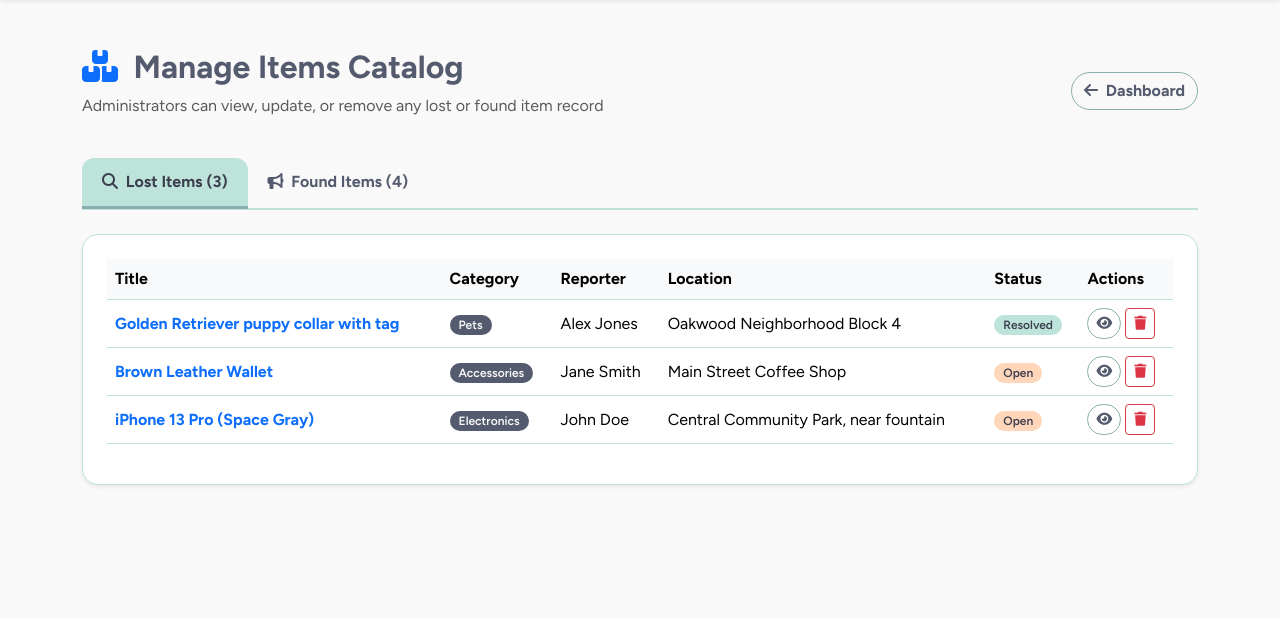
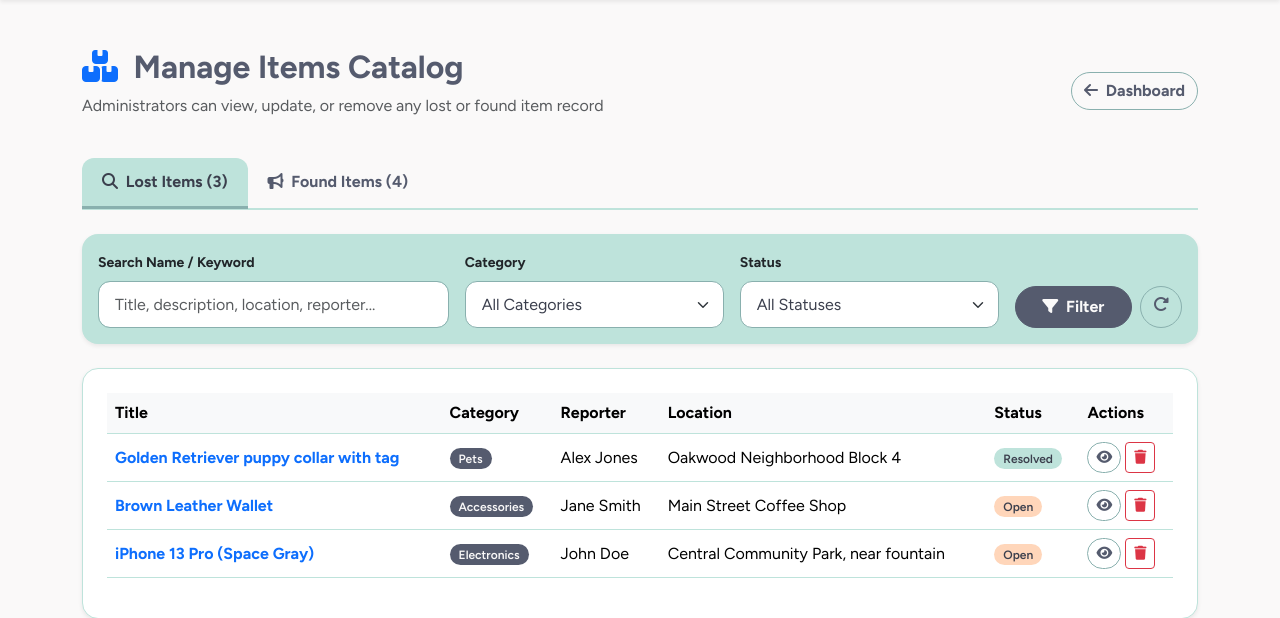
Before and after one commit to SickleFire/lost-and-found-system, a PHP site: page /admin/manage_items.php in a window 1280 px wide. Shown: the part 81-699 px from the top of the page. Run offline with PHP 8.4, Linux system fonts and the light colour scheme; a user stored in the database is signed in; data comes from the database, SQL or seed files in the repository.

Commit message:
Add search filtering by keyword, category, and status in admin manage items catalog

```diff
--- a/admin/manage_items.php
+++ b/admin/manage_items.php
@@ -18,8 +18,60 @@ if ($action === 'delete' && $id) {
     exit;
 }
 
-$lostItems = $pdo->query("SELECT l.*, u.full_name FROM lost_items l JOIN users u ON l.user_id = u.id ORDER BY l.created_at DESC")->fetchAll();
-$foundItems = $pdo->query("SELECT f.*, u.full_name FROM found_items f JOIN users u ON f.user_id = u.id ORDER BY f.created_at DESC")->fetchAll();
+// Search and filter parameters
+$search = trim($_GET['search'] ?? '');
+$category = trim($_GET['category'] ?? '');
+$status = trim($_GET['status'] ?? '');
+$activeTab = $_GET['tab'] ?? ($type === 'found' ? 'found' : 'lost');
+
+// Fetch categories for filter dropdowns (distinct from both tables or standard list)
+$categories = $pdo->query("SELECT DISTINCT category FROM (SELECT category FROM lost_items UNION SELECT category FROM found_items) c ORDER BY category")->fetchAll(PDO::FETCH_COLUMN);
+
+// Build Lost Items query with filters
+$lostSql = "SELECT l.*, u.full_name FROM lost_items l JOIN users u ON l.user_id = u.id WHERE 1=1";
+$lostParams = [];
+
+if ($search !== '') {
+    $lostSql .= " AND (l.title LIKE ? OR l.description LIKE ? OR l.location_lost LIKE ? OR u.full_name LIKE ?)";
+    $searchWild = "%$search%";
+    $lostParams = array_merge($lostParams, [$searchWild, $searchWild, $searchWild, $searchWild]);
+}
+if ($category !== '') {
+    $lostSql .= " AND l.category = ?";
+    $lostParams[] = $category;
+}
+if ($status !== '') {
+    $lostSql .= " AND l.status = ?";
+    $lostParams[] = $status;
+}
+$lostSql .= " ORDER BY l.created_at DESC";
+
+$stmtLost = $pdo->prepare($lostSql);
+$stmtLost->execute($lostParams);
+$lostItems = $stmtLost->fetchAll();
+
+// Build Found Items query with filters
+$foundSql = "SELECT f.*, u.full_name FROM found_items f JOIN users u ON f.user_id = u.id WHERE 1=1";
+$foundParams = [];
+
+if ($search !== '') {
+    $foundSql .= " AND (f.title LIKE ? OR f.description LIKE ? OR f.location_found LIKE ? OR u.full_name LIKE ?)";
+    $searchWild = "%$search%";
+    $foundParams = array_merge($foundParams, [$searchWild, $searchWild, $searchWild, $searchWild]);
+}
+if ($category !== '') {
+    $foundSql .= " AND f.category = ?";
+    $foundParams[] = $category;
+}
+if ($status !== '') {
+    $foundSql .= " AND f.status = ?";
+    $foundParams[] = $status;
+}
+$foundSql .= " ORDER BY f.created_at DESC";
+
+$stmtFound = $pdo->prepare($foundSql);
+$stmtFound->execute($foundParams);
+$foundItems = $stmtFound->fetchAll();
 
 include '../header.php';
 ?>
@@ -36,20 +88,57 @@ include '../header.php';
     <!-- Tabs -->
     <ul class="nav nav-tabs mb-4" id="itemTab" role="tablist">
         <li class="nav-item" role="presentation">
-            <button class="nav-link active fw-bold" id="lost-tab" data-bs-toggle="tab" data-bs-target="#lost-pane" type="button" role="tab">
+            <button class="nav-link <?php echo $activeTab === 'lost' ? 'active' : ''; ?> fw-bold" id="lost-tab" data-bs-toggle="tab" data-bs-target="#lost-pane" type="button" role="tab" onclick="document.getElementById('tabInput').value='lost';">
                 <i class="fa-solid fa-search me-1"></i> Lost Items (<?php echo count($lostItems); ?>)
             </button>
         </li>
         <li class="nav-item" role="presentation">
-            <button class="nav-link fw-bold" id="found-tab" data-bs-toggle="tab" data-bs-target="#found-pane" type="button" role="tab">
+            <button class="nav-link <?php echo $activeTab === 'found' ? 'active' : ''; ?> fw-bold" id="found-tab" data-bs-toggle="tab" data-bs-target="#found-pane" type="button" role="tab" onclick="document.getElementById('tabInput').value='found';">
                 <i class="fa-solid fa-bullhorn me-1"></i> Found Items (<?php echo count($foundItems); ?>)
             </button>
         </li>
     </ul>
 
+    <!-- Search & Filter Card -->
+    <div class="card shadow-sm mb-4 bg-light border-0">
+        <div class="card-body">
+            <form method="GET" action="manage_items.php" class="row g-3 align-items-end">
+                <input type="hidden" name="tab" id="tabInput" value="<?php echo htmlspecialchars($activeTab); ?>">
+                <div class="col-md-4">
+                    <label for="search" class="form-label fw-bold small">Search Name / Keyword</label>
+                    <input type="text" class="form-control" id="search" name="search" value="<?php echo htmlspecialchars($search); ?>" placeholder="Title, description, location, reporter...">
+                </div>
+                <div class="col-md-3">
+                    <label for="category" class="form-label fw-bold small">Category</label>
+                    <select class="form-select" id="category" name="category">
+                        <option value="">All Categories</option>
+                        <?php foreach ($categories as $cat): ?>
+                            <option value="<?php echo htmlspecialchars($cat); ?>" <?php echo $category === $cat ? 'selected' : ''; ?>><?php echo htmlspecialchars($cat); ?></option>
+                        <?php endforeach; ?>
+                    </select>
+                </div>
+                <div class="col-md-3">
+                    <label for="status" class="form-label fw-bold small">Status</label>
+                    <select class="form-select" id="status" name="status">
+                        <option value="">All Statuses</option>
+                        <option value="Open" <?php echo $status === 'Open' ? 'selected' : ''; ?>>Open (Lost)</option>
+                        <option value="Resolved" <?php echo $status === 'Resolved' ? 'selected' : ''; ?>>Resolved (Lost)</option>
+                        <option value="Unclaimed" <?php echo $status === 'Unclaimed' ? 'selected' : ''; ?>>Unclaimed (Found)</option>
+                        <option value="Pending Verification" <?php echo $status === 'Pending Verification' ? 'selected' : ''; ?>>Pending Verification (Found)</option>
+                        <option value="Claimed" <?php echo $status === 'Claimed' ? 'selected' : ''; ?>>Claimed (Found)</option>
+                    </select>
+                </div>
+                <div class="col-md-2 d-flex gap-2">
+                    <button type="submit" class="btn btn-primary w-100 fw-bold"><i class="fa-solid fa-filter me-1"></i> Filter</button>
+                    <a href="manage_items.php" class="btn btn-outline-secondary" title="Reset Filters"><i class="fa-solid fa-rotate-right"></i></a>
+                </div>
+            </form>
+        </div>
+    </div>
+
     <div class="tab-content" id="itemTabContent">
         <!-- Lost Pane -->
-        <div class="tab-pane fade show active" id="lost-pane" role="tabpanel">
+        <div class="tab-pane fade <?php echo $activeTab === 'lost' ? 'show active' : ''; ?>" id="lost-pane" role="tabpanel">
             <div class="card shadow-sm p-4">
                 <div class="table-responsive">
                     <table class="table table-hover align-middle">
@@ -64,6 +153,11 @@ include '../header.php';
                             </tr>
                         </thead>
                         <tbody>
+                            <?php if (empty($lostItems)): ?>
+                                <tr>
+                                    <td colspan="6" class="text-center py-4 text-muted">No lost items found matching your filters.</td>
+                                </tr>
+                            <?php else: ?>
                                 <?php foreach ($lostItems as $item): ?>
                                     <tr>
                                         <td class="fw-bold"><a href="../lost_detail.php?id=<?php echo $item['id']; ?>" class="text-decoration-none"><?php echo htmlspecialchars($item['title']); ?></a></td>
@@ -73,10 +167,11 @@ include '../header.php';
                                         <td><span class="badge bg-<?php echo $item['status'] === 'Open' ? 'warning text-dark' : 'secondary'; ?>"><?php echo $item['status']; ?></span></td>
                                         <td>
                                             <a href="../lost_detail.php?id=<?php echo $item['id']; ?>" class="btn btn-sm btn-outline-primary"><i class="fa-solid fa-eye"></i></a>
-                                        <a href="manage_items.php?type=lost&action=delete&id=<?php echo $item['id']; ?>" class="btn btn-sm btn-outline-danger" onclick="return confirm('Are you sure you want to delete this lost item?');"><i class="fa-solid fa-trash"></i></a>
+                                            <a href="manage_items.php?type=lost&action=delete&id=<?php echo $item['id']; ?>&tab=lost" class="btn btn-sm btn-outline-danger" onclick="return confirm('Are you sure you want to delete this lost item?');"><i class="fa-solid fa-trash"></i></a>
                                         </td>
                                     </tr>
                                 <?php endforeach; ?>
+                            <?php endif; ?>
                         </tbody>
                     </table>
                 </div>
@@ -84,7 +179,7 @@ include '../header.php';
         </div>
 
         <!-- Found Pane -->
-        <div class="tab-pane fade" id="found-pane" role="tabpanel">
+        <div class="tab-pane fade <?php echo $activeTab === 'found' ? 'show active' : ''; ?>" id="found-pane" role="tabpanel">
             <div class="card shadow-sm p-4">
                 <div class="table-responsive">
                     <table class="table table-hover align-middle">
@@ -99,6 +194,11 @@ include '../header.php';
                             </tr>
                         </thead>
                         <tbody>
+                            <?php if (empty($foundItems)): ?>
+                                <tr>
+                                    <td colspan="6" class="text-center py-4 text-muted">No found items found matching your filters.</td>
+                                </tr>
+                            <?php else: ?>
                                 <?php foreach ($foundItems as $item): ?>
                                     <tr>
                                         <td class="fw-bold"><a href="../found_detail.php?id=<?php echo $item['id']; ?>" class="text-decoration-none"><?php echo htmlspecialchars($item['title']); ?></a></td>
@@ -108,10 +208,11 @@ include '../header.php';
                                         <td><span class="badge bg-<?php echo $item['status'] === 'Unclaimed' ? 'primary' : ($item['status'] === 'Pending Verification' ? 'warning text-dark' : 'secondary'); ?>"><?php echo $item['status']; ?></span></td>
                                         <td>
                                             <a href="../found_detail.php?id=<?php echo $item['id']; ?>" class="btn btn-sm btn-outline-success"><i class="fa-solid fa-eye"></i></a>
-                                        <a href="manage_items.php?type=found&action=delete&id=<?php echo $item['id']; ?>" class="btn btn-sm btn-outline-danger" onclick="return confirm('Are you sure you want to delete this found item?');"><i class="fa-solid fa-trash"></i></a>
+                                            <a href="manage_items.php?type=found&action=delete&id=<?php echo $item['id']; ?>&tab=found" class="btn btn-sm btn-outline-danger" onclick="return confirm('Are you sure you want to delete this found item?');"><i class="fa-solid fa-trash"></i></a>
                                         </td>
                                     </tr>
                                 <?php endforeach; ?>
+                            <?php endif; ?>
                         </tbody>
                     </table>
                 </div>
```
Lines whose indentation alone changed are shown as unchanged.
